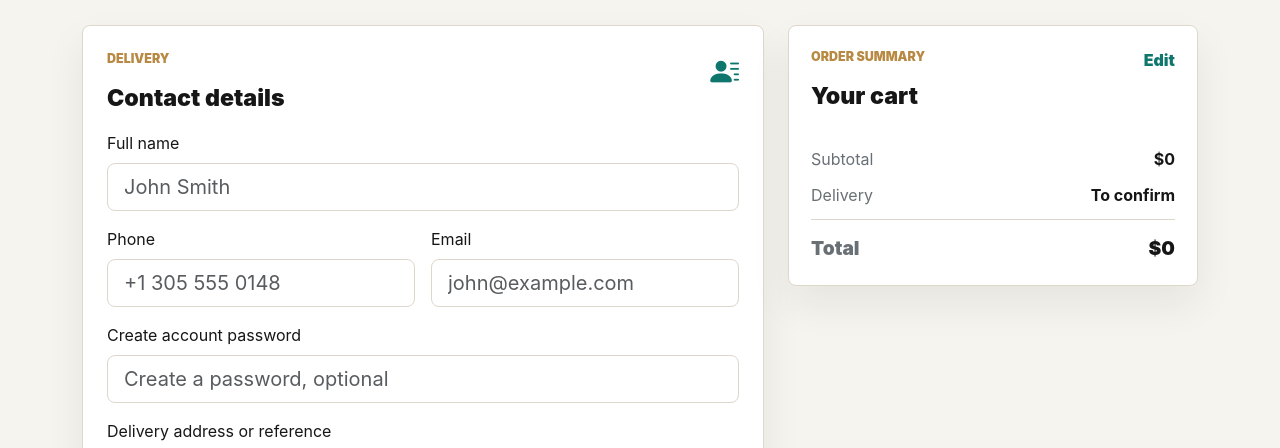
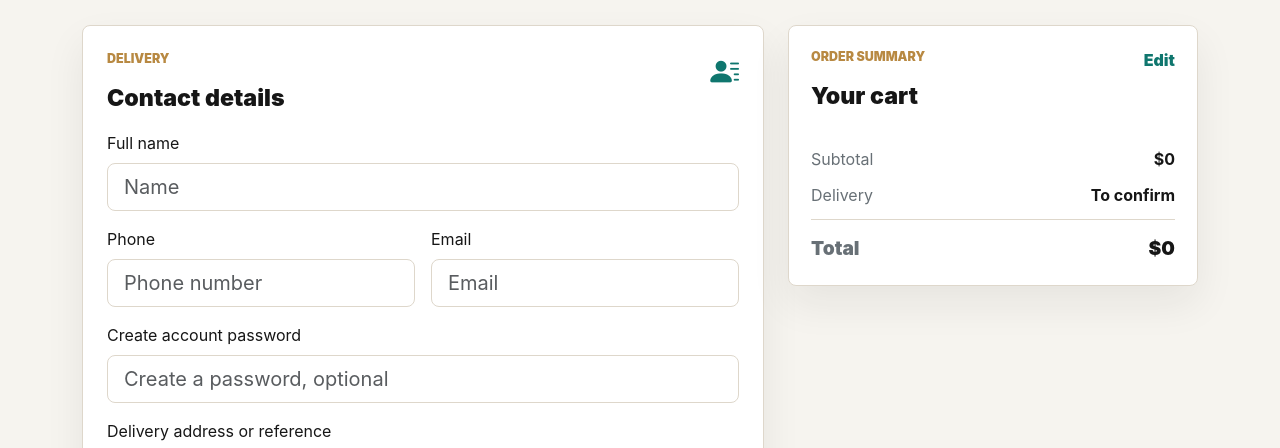
Before and after one commit to ceduardox/quevedo, a website: page public/checkout.html in a window 1280 px wide. Shown: the part 275-723 px from the top of the page. Drawn offline with nearby package versions, Linux system fonts and the light colour scheme; no server answers; files whose address does not match are found by name.

Commit message:
Adjust checkout field placeholders

```diff
--- a/public/checkout.html
+++ b/public/checkout.html
@@ -60,15 +60,15 @@
               <div class="row g-3">
                 <div class="col-12">
                   <label class="form-label" for="fullName">Full name</label>
-                  <input class="form-control form-control-lg" id="fullName" name="fullName" placeholder="John Smith" required />
+                  <input class="form-control form-control-lg" id="fullName" name="fullName" placeholder="Name" required />
                 </div>
                 <div class="col-md-6">
                   <label class="form-label" for="phone">Phone</label>
-                  <input class="form-control form-control-lg" id="phone" name="phone" placeholder="+1 305 555 0148" required />
+                  <input class="form-control form-control-lg" id="phone" name="phone" placeholder="Phone number" required />
                 </div>
                 <div class="col-md-6">
                   <label class="form-label" for="email">Email</label>
-                  <input class="form-control form-control-lg" id="email" name="email" type="email" placeholder="john@example.com" required />
+                  <input class="form-control form-control-lg" id="email" name="email" type="email" placeholder="Email" required />
                 </div>
                 <div class="col-12">
                   <label class="form-label" for="password">Create account password</label>
```
